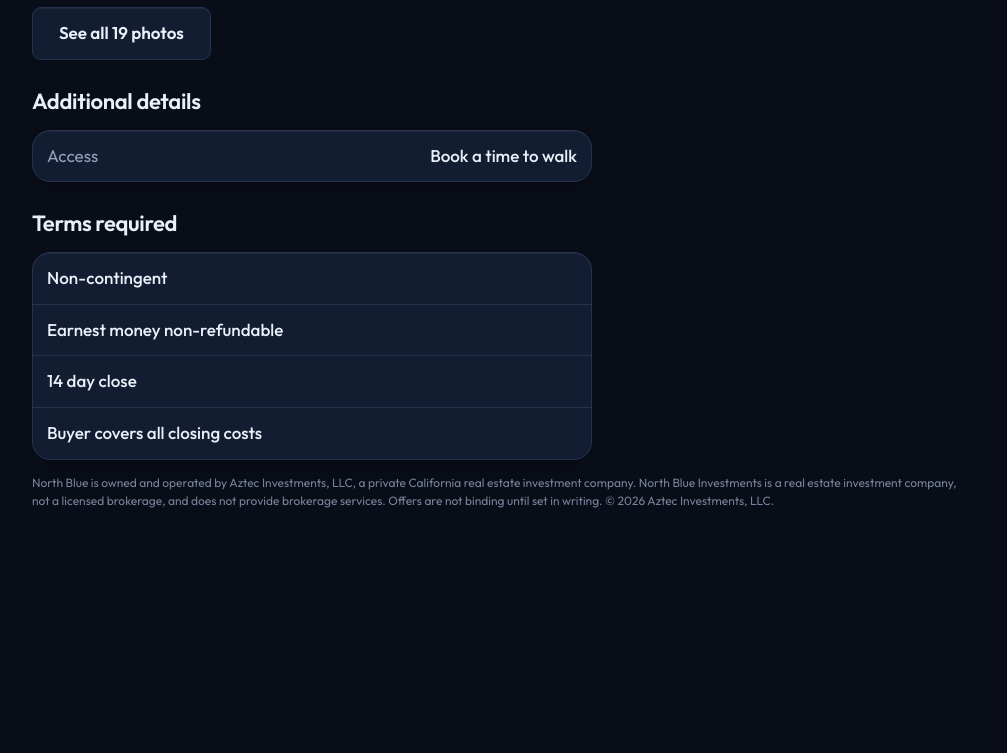
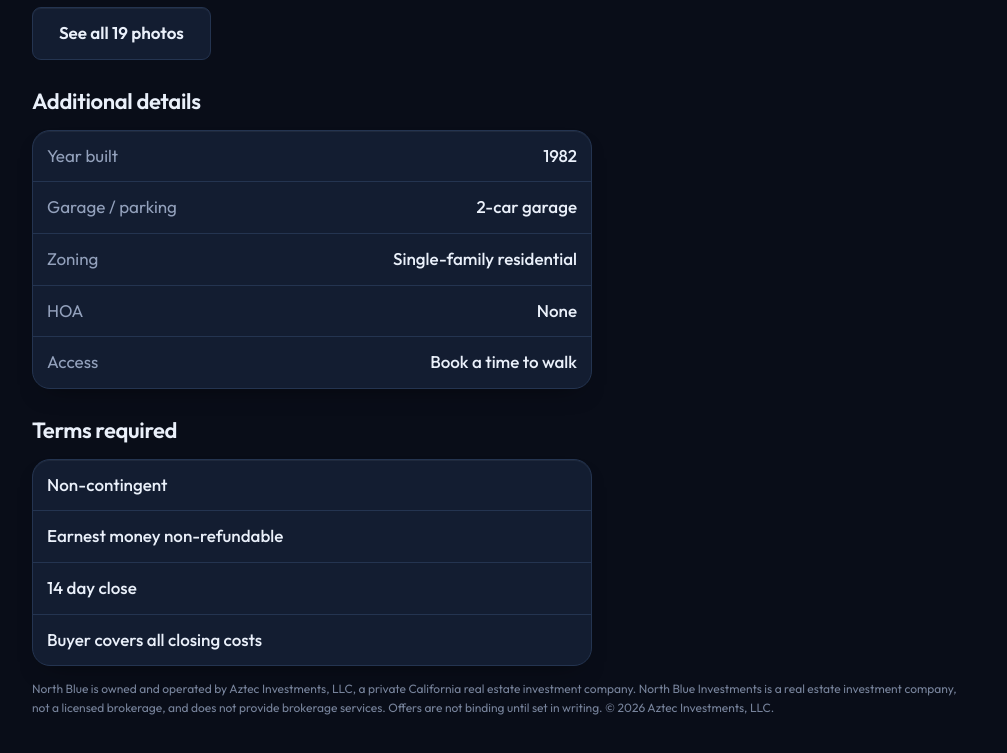
Before and after one commit to hunter49817/Deals, a plain HTML site: page mckinley/index.html in a window 1280 px wide. Shown: the part 1098-1851 px from the top of the page, without its empty margins (136-1143 px from the left). Before the commit the page ends 1759 px from the top, so only its background shows below. Drawn offline with Linux system fonts and the light colour scheme.

Commit message:
McKinley: year built, garage, zoning, HOA
Co-Authored-By: Claude Fable 5.2 <noreply@anthropic.com>
Claude-Session: https://claude.ai/code/session_01LWXqbRJVZoNpaykiFboyoH

```diff
--- a/mckinley/index.html
+++ b/mckinley/index.html
@@ -252,6 +252,10 @@ body{padding-bottom:150px}
   <section>
     <h2>Additional details</h2>
     <ul class="terms details">
+      <li><span>Year built</span><b>1982</b></li>
+      <li><span>Garage / parking</span><b>2-car garage</b></li>
+      <li><span>Zoning</span><b>Single-family residential</b></li>
+      <li><span>HOA</span><b>None</b></li>
       <li><span>Access</span><b>Book a time to walk</b></li>
     </ul>
   </section>
```
